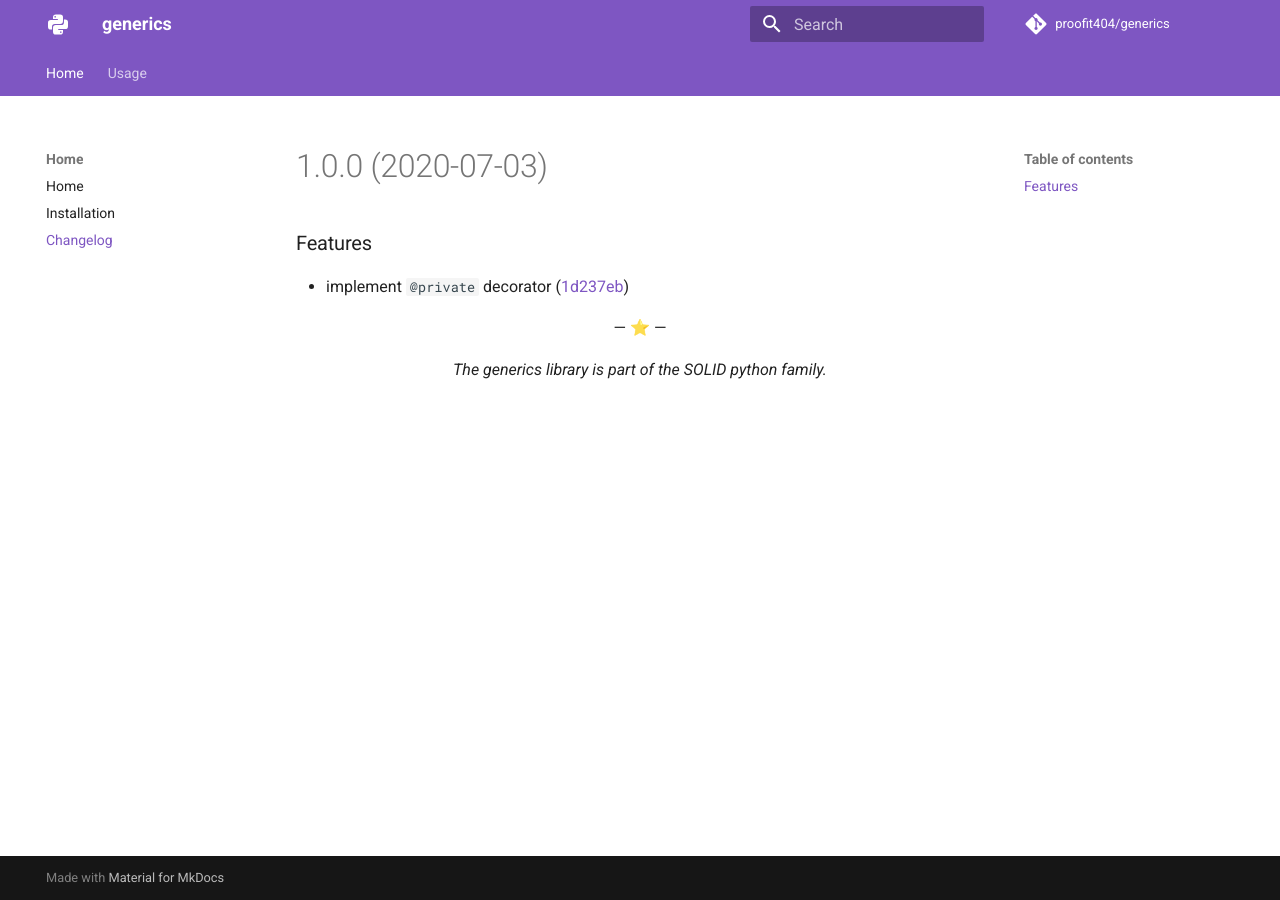
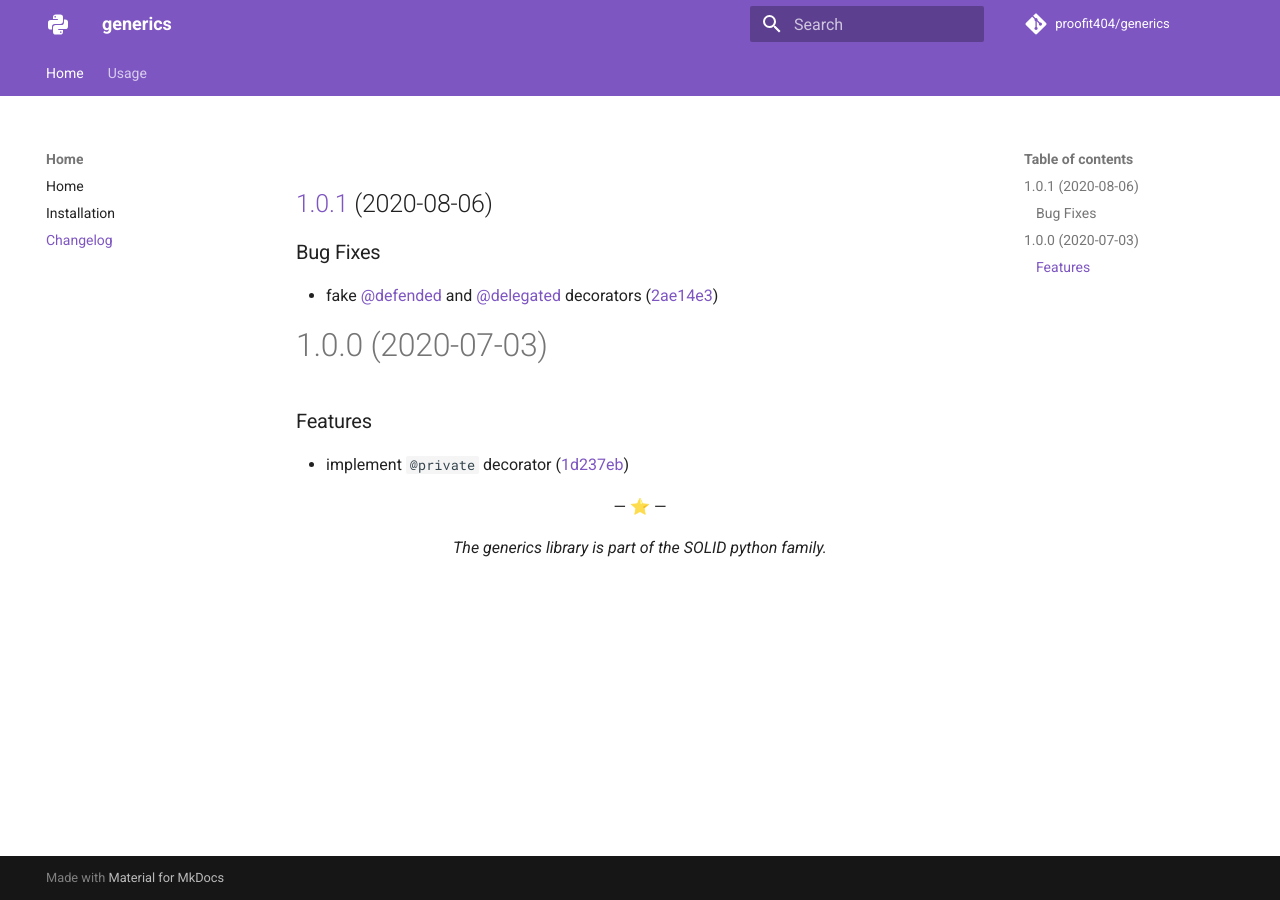
Before and after one commit to proofit404/generics, an MkDocs documentation site: the page built from docs/changelog.md, in a window 1280 px wide. Built offline with MkDocs 1.6.1 and Material for MkDocs 9.7.7, drawn with Linux system fonts in a browser that asks for light colours; comment, search, counter and statistics services are not loaded.

Commit message:
chore(release): 1.0.1 [skip ci]
## [1.0.1](https://github.com/proofit404/generics/compare/1.0.0...1.0.1) (2020-08-06)

### Bug Fixes

* fake [@defended](https://github.com/defended) and [@delegated](https://github.com/delegated) decorators ([2ae14e3](https://github.com/proofit404/generics/commit/2ae14e3e17ec908b8914dd09e5498b38176eae81))

```diff
--- a/docs/changelog.md
+++ b/docs/changelog.md
@@ -1,3 +1,10 @@
+## [1.0.1](https://github.com/proofit404/generics/compare/1.0.0...1.0.1) (2020-08-06)
+
+
+### Bug Fixes
+
+* fake [@defended](https://github.com/defended) and [@delegated](https://github.com/delegated) decorators ([2ae14e3](https://github.com/proofit404/generics/commit/2ae14e3e17ec908b8914dd09e5498b38176eae81))
+
 # 1.0.0 (2020-07-03)
 
 ### Features
--- a/pyproject.toml
+++ b/pyproject.toml
@@ -1,6 +1,6 @@
 [tool.poetry]
 name = "generics"
-version = "1.0.0"
+version = "1.0.1"
 
 description = "A classy toolkit designed with OOP in mind."
 readme = "docs/index.md"
```
